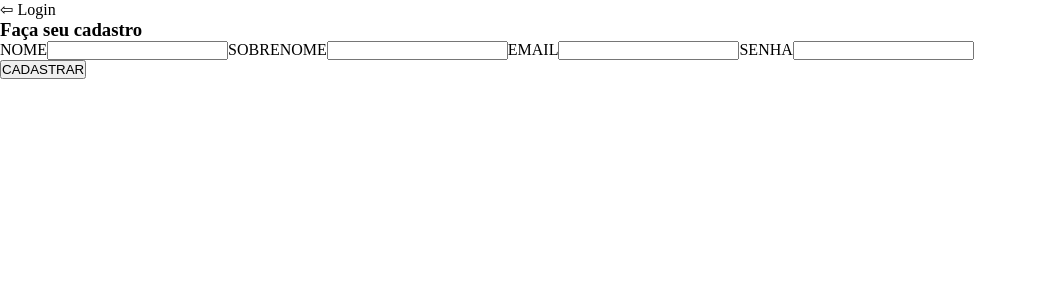
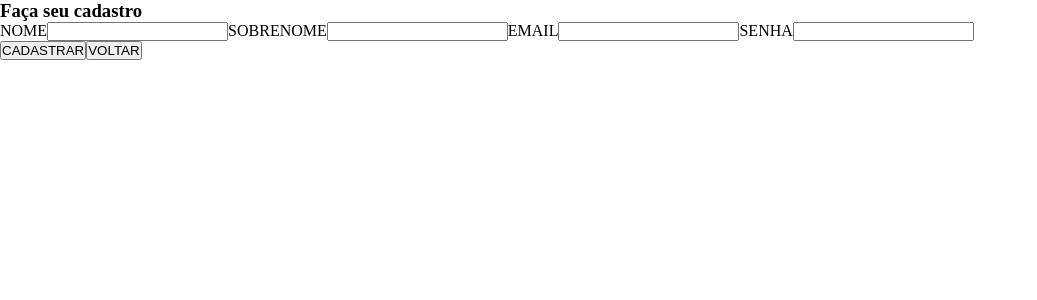
Before and after one commit to raphael-caninde/todo-list-api, a React (Create React App) app in the folder frontend/: page /cadastro in a window 1280 px wide. Shown: the top 300 px of the page, without its empty margins (0-1037 px from the left). Built offline with nearby package versions, Linux system fonts and the light colour scheme.

Commit message:
refactor: butão de voltar a pagina de login

```diff
--- a/frontend/src/pages/Register/index.jsx
+++ b/frontend/src/pages/Register/index.jsx
@@ -3,12 +3,13 @@ import { useNavigate } from 'react-router-dom';
 import { userRegister } from '../../services/userApi';
 
 export function Register() {
-  const navigate = useNavigate();
   const [name, setName] = useState('');
   const [lastName, setLastName] = useState('');
   const [email, setEmail] = useState('');
   const [password, setPassword] = useState('');
+  const [error, setError] = useState('');
 
+  const navigate = useNavigate();
 
   const handleRegister = async (e) => {
     e.preventDefault();
@@ -24,25 +25,16 @@ export function Register() {
 
     } catch (error) {
       if (error.response) {
-        alert(error.response.data.message)
+        setError(error.response.data.message)
+        console.log(error.response)
       };
     };
   };
 
   return (
     <div>
-      <header>
-        <div>
-          <span
-            className="login"
-            onClick={ () => navigate('/login') }
-          >
-          ⇦ Login
-          </span>
-        </div>
+      <div>
         <h3>Faça seu cadastro</h3>
-      </header>
-      <div>
         <form>
           <div>
             <label htmlFor="name">NOME</label>
@@ -54,6 +46,7 @@ export function Register() {
               onChange={ ({ target }) => setName(target.value) }
               required
               />
+            {error && error === 'O campo nome não pode ser vazio.' && <span>{error}</span>}
             <label htmlFor="lastName">SOBRENOME</label>
             <input
               id="lastName"
@@ -63,6 +56,7 @@ export function Register() {
               onChange={ ({ target }) => setLastName(target.value) }
               required
               />
+            {error && error === 'O campo sobrenome não pode ser vazio.' && <span>{error}</span>}
             <label htmlFor="email">EMAIL</label>
             <input
               id="email"
@@ -72,6 +66,7 @@ export function Register() {
               onChange={ ({ target }) => setEmail(target.value) }
               required
             />
+            {error && error === 'O campo sobrenome não pode ser vazio.' && <span>{error}</span>}
             <label htmlFor="password">SENHA</label>
             <input
               id="password"
@@ -84,11 +79,16 @@ export function Register() {
           </div>
           <div className="container-btn">
             <button
-              className="btn-register"
               type="submit"
               onClick={ (e) => handleRegister(e) }
             >
               CADASTRAR
+            </button>
+            <button
+              type='button'
+              onClick={() => navigate('/login')}
+            >
+              VOLTAR
             </button>
           </div>
         </form>
```
